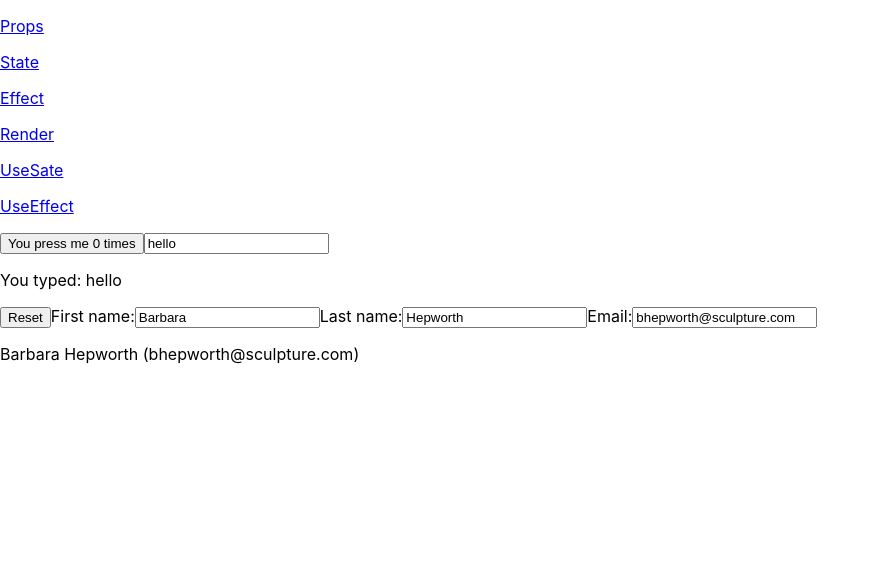
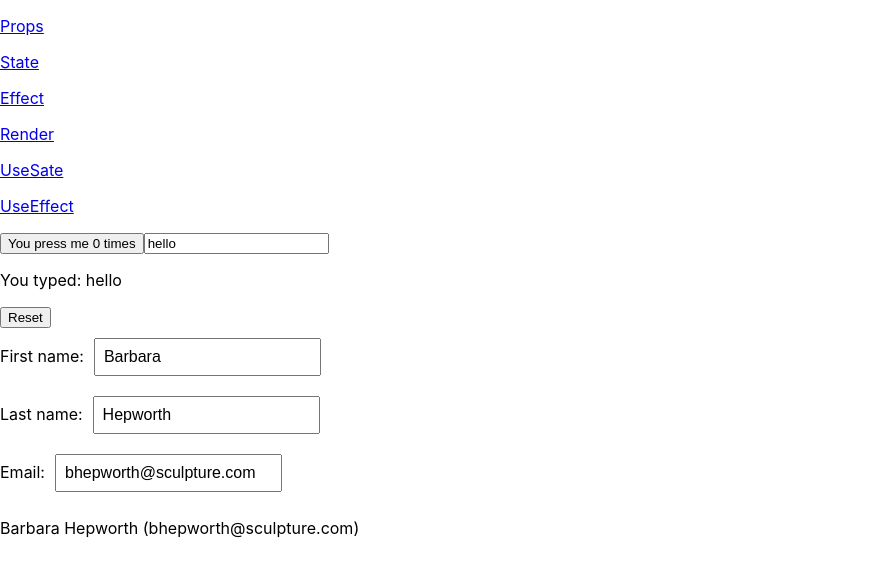
Before and after one commit to TranLeKhanhDuyen/Knowledge, a React (Create React App) app in the folder example/my-app/: page /usestate in a window 1280 px wide. Shown: the top 576 px of the page, without its empty margins (0-880 px from the left). Built offline with nearby package versions, Linux system fonts and the light colour scheme.

Commit message:
feat: stype for component

```diff
--- a/example/my-app/src/components/UseSate/Form.jsx
+++ b/example/my-app/src/components/UseSate/Form.jsx
@@ -7,11 +7,24 @@ export default function FormSate() {
     email: "bhepworth@sculpture.com",
   });
 
+  const containerStyle = {
+    display: "flex",
+    flexDirection: "column",
+    alignItems: "flex-start",
+  };
+
+  const inputStyle = {
+    margin: "10px",
+    padding: "8px",
+    fontSize: "16px",
+  };
+
   return (
-    <>
+    <div style={containerStyle}>
       <label>
         First name:
         <input
+          style={inputStyle}
           value={form.firstName}
           onChange={(e) => {
             setForm({
@@ -24,6 +37,7 @@ export default function FormSate() {
       <label>
         Last name:
         <input
+          style={inputStyle}
           value={form.lastName}
           onChange={(e) => {
             setForm({
@@ -36,6 +50,7 @@ export default function FormSate() {
       <label>
         Email:
         <input
+          style={inputStyle}
           value={form.email}
           onChange={(e) => {
             setForm({
@@ -48,6 +63,6 @@ export default function FormSate() {
       <p>
         {form.firstName} {form.lastName} ({form.email})
       </p>
-    </>
+    </div>
   );
 }
```
